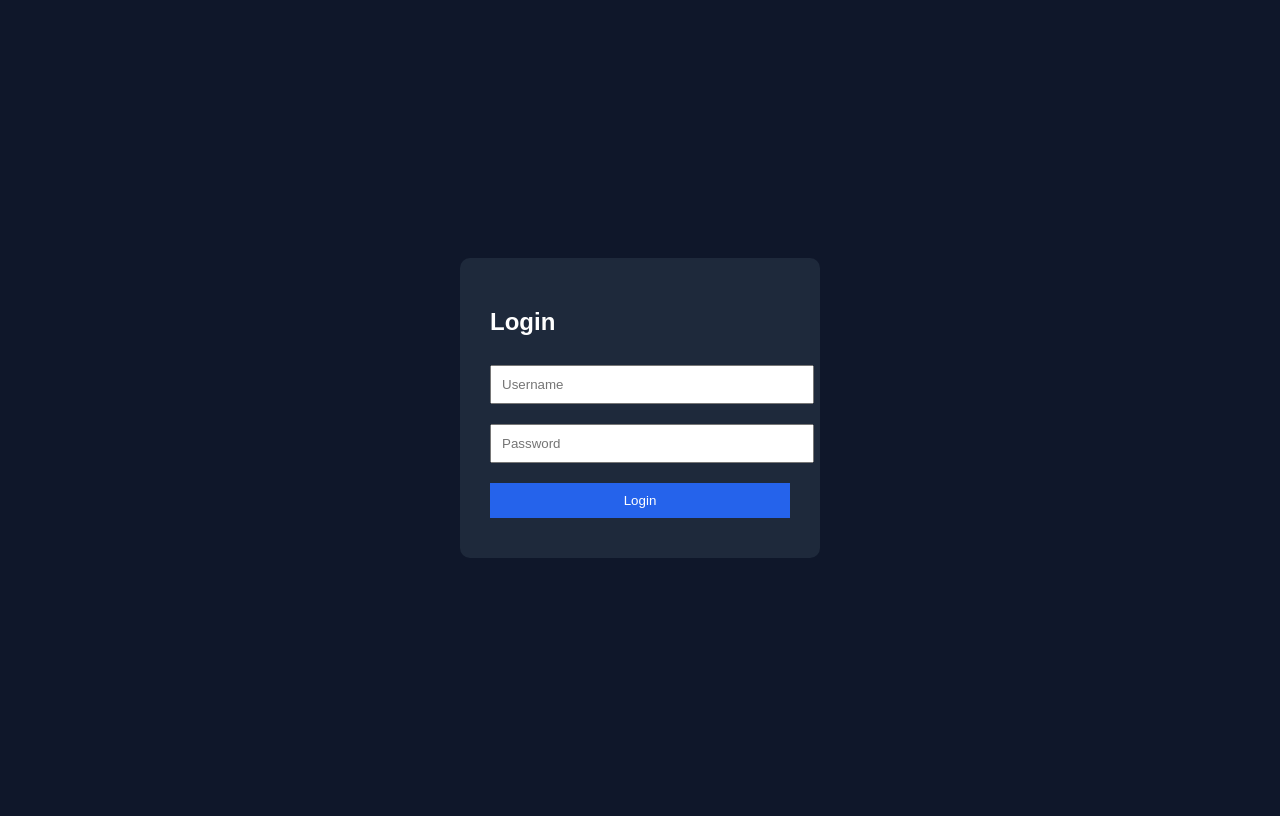
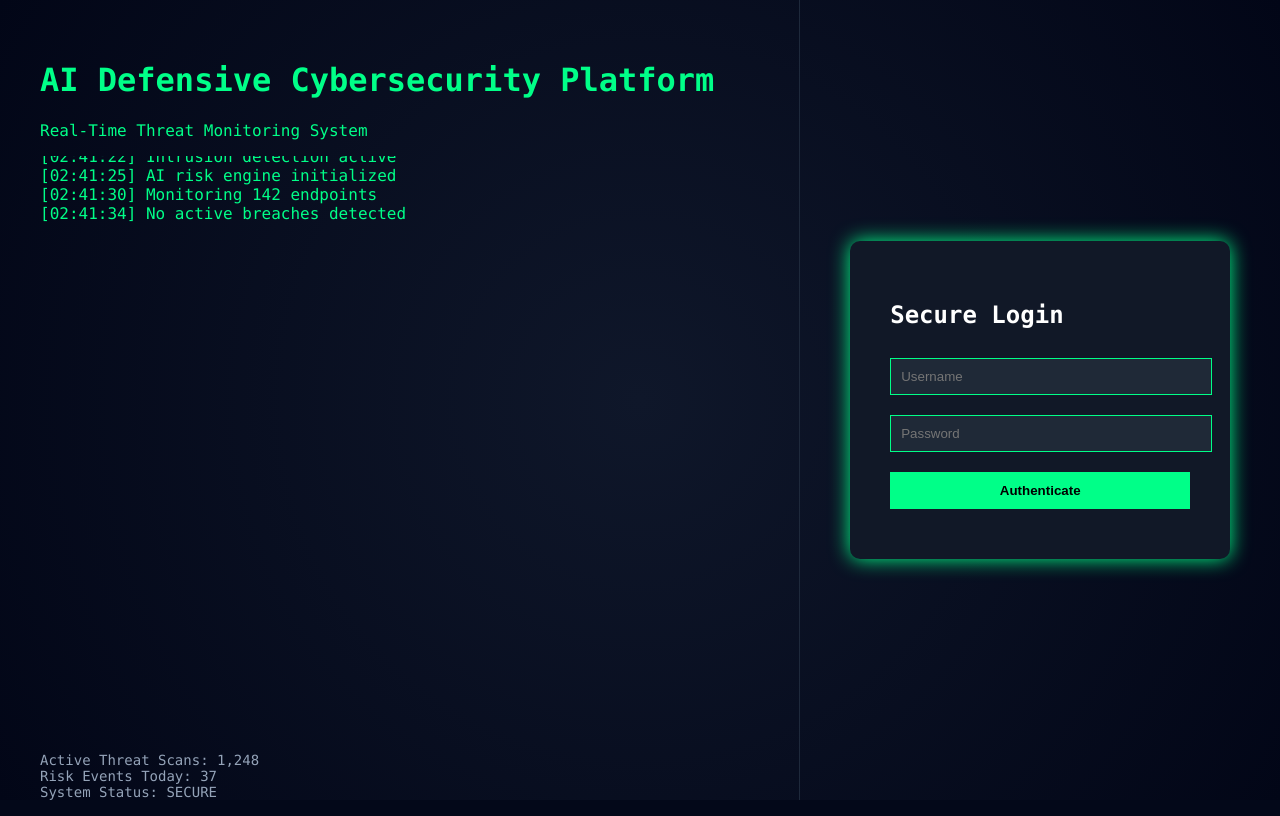
Before and after one commit to prathameshcodespy/Defensive-Cybersecurity-Toolkit, a Flask app: page /login in a window 1280 px wide. Run offline with Flask 3, Linux system fonts and the light colour scheme.

Commit message:
Upgraded cyber-themed login page

```diff
--- a/templates/login.html
+++ b/templates/login.html
@@ -1,39 +1,119 @@
 <!DOCTYPE html>
 <html>
 <head>
-    <title>Login - Cybersecurity Platform</title>
+    <title>Secure Access - AI Cyber Platform</title>
     <style>
         body {
-            background: #0f172a;
-            color: white;
-            font-family: Arial;
+            margin: 0;
+            background: radial-gradient(circle at center, #0f172a 0%, #020617 100%);
+            font-family: Consolas, monospace;
+            color: #00ff88;
+            overflow: hidden;
+        }
+
+        .container {
+            display: flex;
+            height: 100vh;
+        }
+
+        .left-panel {
+            width: 60%;
+            padding: 40px;
+            border-right: 1px solid #1e293b;
+        }
+
+        .right-panel {
+            width: 40%;
             display: flex;
             justify-content: center;
             align-items: center;
-            height: 100vh;
         }
-        .card {
-            background: #1e293b;
-            padding: 30px;
+
+        .login-box {
+            background: #111827;
+            padding: 40px;
             border-radius: 10px;
             width: 300px;
+            box-shadow: 0 0 20px #00ff88;
         }
+
         input, button {
             width: 100%;
             padding: 10px;
             margin: 10px 0;
+            background: #1f2937;
+            border: 1px solid #00ff88;
+            color: white;
         }
+
         button {
-            background: #2563eb;
-            color: white;
-            border: none;
+            background: #00ff88;
+            color: black;
+            font-weight: bold;
+            cursor: pointer;
         }
+
+        .terminal {
+            height: 80%;
+            overflow: hidden;
+        }
+
+        .log-line {
+            animation: scroll 8s linear infinite;
+        }
+
+        @keyframes scroll {
+            from { transform: translateY(100%); }
+            to { transform: translateY(-100%); }
+        }
+
+        h1 {
+            color: #00ff88;
+        }
+
+        .counter {
+            margin-top: 20px;
+            font-size: 14px;
+            color: #94a3b8;
+        }
+
     </style>
 </head>
 <body>
 
-<div class="card">
-    <h2>Login</h2>
+<div class="container">
+
+    <!-- Left Side: Live Security Feed -->
+    <div class="left-panel">
+        <h1>AI Defensive Cybersecurity Platform</h1>
+        <p>Real-Time Threat Monitoring System</p>
+
+        <div class="terminal">
+            <div class="log-line">
+                [02:41:02] Scanning network traffic...<br>
+                [02:41:05] Suspicious port activity detected<br>
+                [02:41:08] Firewall rules verified<br>
+                [02:41:12] CVE intelligence feed updated<br>
+                [02:41:15] Zero-day exploit database synced<br>
+                [02:41:18] Threat analysis in progress...<br>
+                [02:41:22] Intrusion detection active<br>
+                [02:41:25] AI risk engine initialized<br>
+                [02:41:30] Monitoring 142 endpoints<br>
+                [02:41:34] No active breaches detected<br>
+            </div>
+        </div>
+
+        <div class="counter">
+            Active Threat Scans: 1,248<br>
+            Risk Events Today: 37<br>
+            System Status: SECURE
+        </div>
+    </div>
+
+    <!-- Right Side: Login -->
+    <div class="right-panel">
+        <div class="login-box">
+            <h2 style="color:white;">Secure Login</h2>
 
             {% if error %}
                 <p style="color:red;">{{ error }}</p>
@@ -42,8 +122,11 @@
             <form method="POST">
                 <input name="username" placeholder="Username" required>
                 <input name="password" type="password" placeholder="Password" required>
-        <button type="submit">Login</button>
+                <button type="submit">Authenticate</button>
             </form>
+        </div>
+    </div>
+
 </div>
 
 </body>
```
Lines whose indentation alone changed are shown as unchanged.
